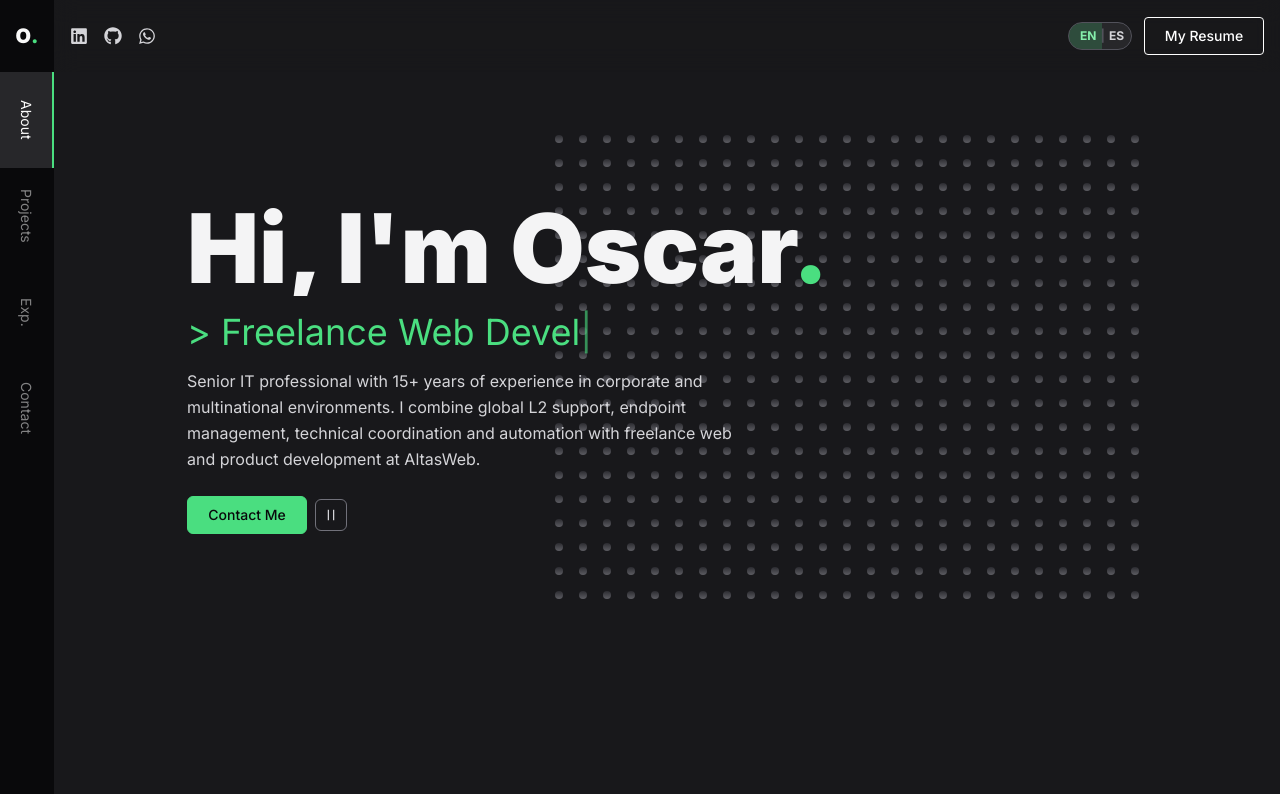
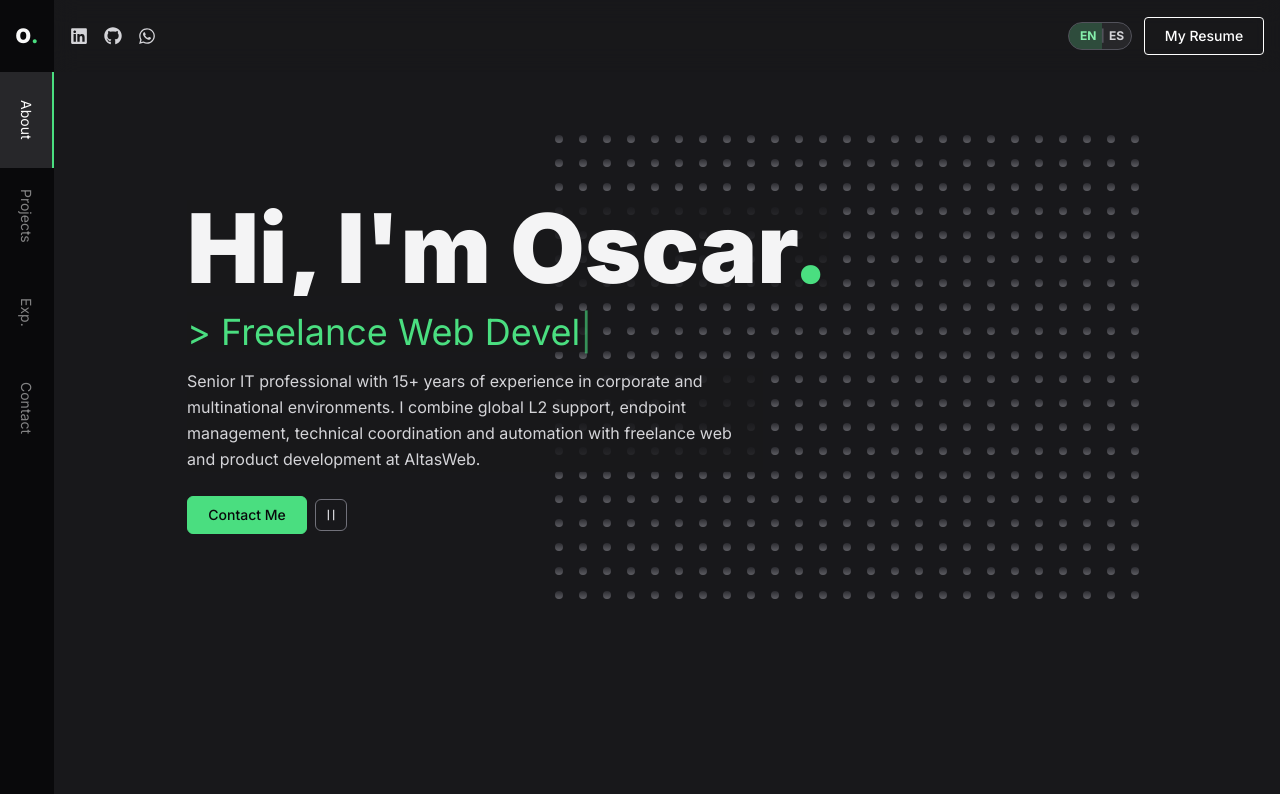
Before and after one commit to oalcalde21/portfolio, a Next.js app: page / in a window 1280 px wide. Shown: the top 794 px of the page. Built offline with nearby package versions, Linux system fonts and the light colour scheme.

Commit message:
fix: protect hero text contrast over interactive dots

```diff
--- a/src/components/hero/Hero.jsx
+++ b/src/components/hero/Hero.jsx
@@ -31,21 +31,21 @@ const Hero = ({ isTypewriterPaused, onToggleTypewriter }) => {
         <div className="pointer-events-none relative z-10">
           {/* Main heading: "Hi, I'm Oscar." */}
           <Reveal>
-            <h1 className="pointer-events-auto text-4xl sm:text-6xl font-black text-zinc-100 md:text-8xl">
+            <h1 className="pointer-events-auto bg-zinc-900/80 text-4xl sm:text-6xl font-black text-zinc-100 md:text-8xl">
               {t("heroTitle")}{t("heroName")}<span className="text-green-400">.</span>
             </h1>
           </Reveal>
 
           {/* Typewriter effect: cycles through roles */}
           <Reveal>
-            <h2 id="hero-roles" className="pointer-events-auto my-2 text-xl sm:text-2xl text-zinc-300 md:my-4 md:text-4xl">
+            <h2 id="hero-roles" className="pointer-events-auto bg-zinc-900/80 my-2 text-xl sm:text-2xl text-zinc-300 md:my-4 md:text-4xl">
               <Typewriter isPaused={isTypewriterPaused} reducedMotion={reducedMotion} />
             </h2>
           </Reveal>
 
           {/* Short description */}
           <Reveal>
-            <p className="pointer-events-auto leading-relaxed md:leading-relaxed max-w-xl text-sm text-zinc-300 md:text-base">
+            <p className="pointer-events-auto bg-zinc-900/80 leading-relaxed md:leading-relaxed max-w-xl text-sm text-zinc-300 md:text-base">
               {t("heroDescription")}
             </p>
           </Reveal>
```
Also changed, not shown: 1 other file (tests, documents, lock files or other folders).
